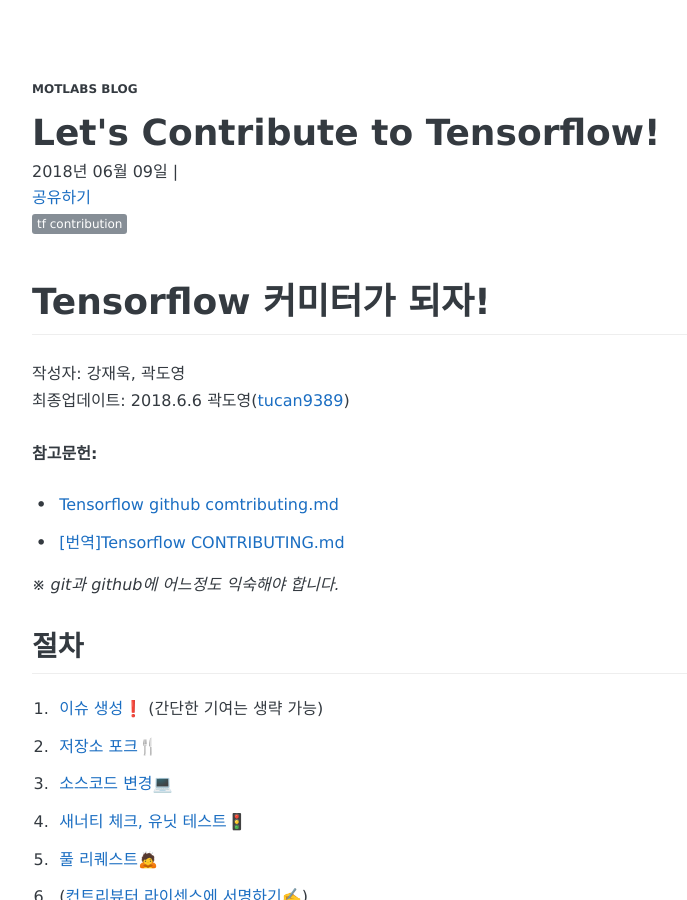
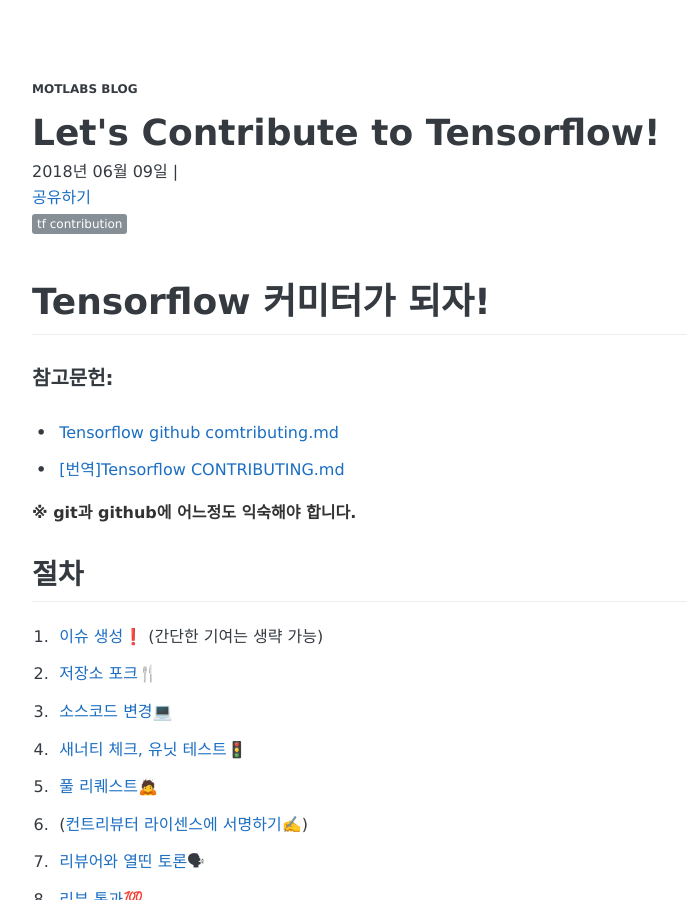
Before and after one commit to motlabs/motlabs.github.io, a Jekyll site: the page built from _posts/2018-06-09-TFContribution.md, in a window 1280 px wide and 900 px high. Shown: the whole window, without its empty margins (240-927 px from the left). Built offline with Jekyll 4.4.1, drawn with Linux system fonts in a browser that asks for light colours; some web fonts are replaced.

Commit message:
Update 2018-06-09-TFContribution.md

```diff
--- a/_posts/2018-06-09-TFContribution.md
+++ b/_posts/2018-06-09-TFContribution.md
@@ -11,14 +11,11 @@
 
 # Tensorflow 커미터가 되자!
 
-작성자: 강재욱, 곽도영<br>
-최종업데이트: 2018.6.6 곽도영([tucan9389](https://github.com/tucan9389))
-
-##### 참고문헌:
+#### 참고문헌:
 - [Tensorflow github comtributing.md](https://github.com/tensorflow/tensorflow/blob/master/CONTRIBUTING.md)
 - [[번역]Tensorflow CONTRIBUTING.md](https://drive.google.com/file/d/1Br5E6hnqBHMFR8agv0snc5JILDE90DMK/view?usp=sharing)
 
-*※ git과 github에 어느정도 익숙해야 합니다.*
+**※ git과 github에 어느정도 익숙해야 합니다.**
 
 ## 절차
 1. [이슈 생성](#1-%EC%9D%B4%EC%8A%88-%EC%83%9D%EC%84%B1%EF%B8%8F)❗️ (간단한 기여는 생략 가능)
@@ -85,5 +82,5 @@
 - 리뷰어가 결정하고 노티피케이션으로 알림을 받습니다.
 
 
-#### PR:
+### PR:
 ※ https://github.com/tensorflow/tensorflow/pulls/tucan9389
```
Also changed, not shown: other parts of _posts/2018-06-09-TFContribution.md (+1 -1 lines).
